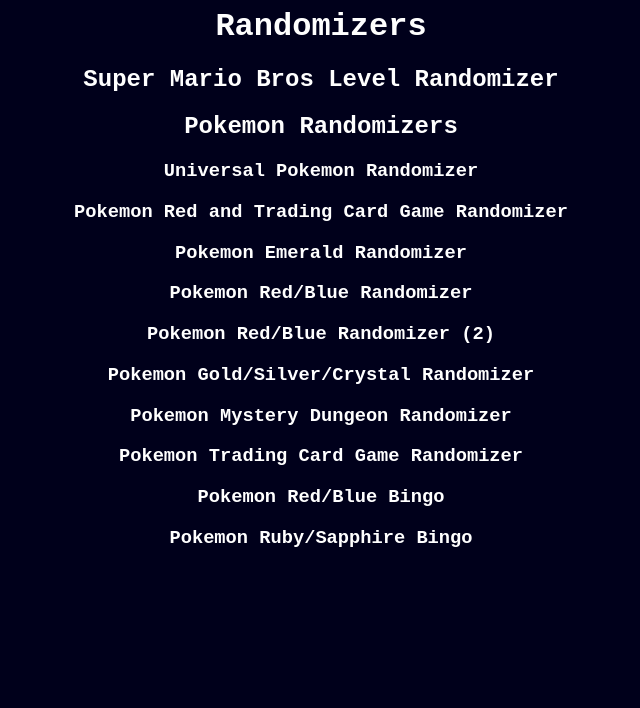
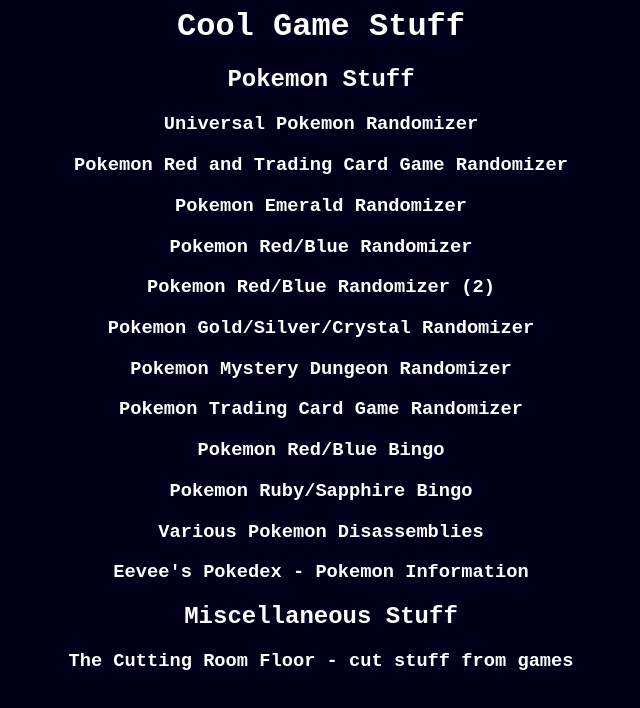
Before and after one commit to Alxei200/Alxei200.github.io, a plain HTML site: page randomizers.html in a window 1280 px wide. Shown: the whole page, without its empty margins (319-959 px from the left). Drawn offline with Linux system fonts and the light colour scheme.

Commit message:
Update randomizers.html

```diff
--- a/randomizers.html
+++ b/randomizers.html
@@ -6,9 +6,8 @@
 
   <body>
     <center>
-      <h1>Randomizers</h1>
-      <h2><a href=https://github.com/Coolcord/Level-Headed>Super Mario Bros Level Randomizer</a></h2>
-      <h2>Pokemon Randomizers</h2>
+      <h1>Cool Game Stuff</h1>
+      <h2>Pokemon Stuff</h2>
       <h3><a href=https://pokehacks.dabomstew.com/randomizer>Universal Pokemon Randomizer</a></h3>
       <h3><a href=https://sanqui.rustedlogic.net/randomizer>Pokemon Red and Trading Card Game Randomizer</a></h3>
       <h3><a href=http://artemis251.fobby.net/downloads/emerald>Pokemon Emerald Randomizer</a></h3>
@@ -19,6 +18,10 @@
       <h3><a href=https://github.com/xCrystal/TCGRandomizer>Pokemon Trading Card Game Randomizer</a></h3>
       <h3><a href=http://www.speedrunslive.com/tools/redblue-bingo>Pokemon Red/Blue Bingo</a></h3>
       <h3><a href=http://speedruntools.com/bingo/pkmn-rubysapphire>Pokemon Ruby/Sapphire Bingo</a></h3>
+      <h3><a href=https://github.com/pret>Various Pokemon Disassemblies</a></h3>
+      <h3><a href=https://veekun.com>Eevee's Pokedex - Pokemon Information</a></h3>
+      <h2>Miscellaneous Stuff</h2>
+      <h3><a href=https://tcrf.net>The Cutting Room Floor - cut stuff from games</a></h3>
     </center>
   </body>
 </html>
```
